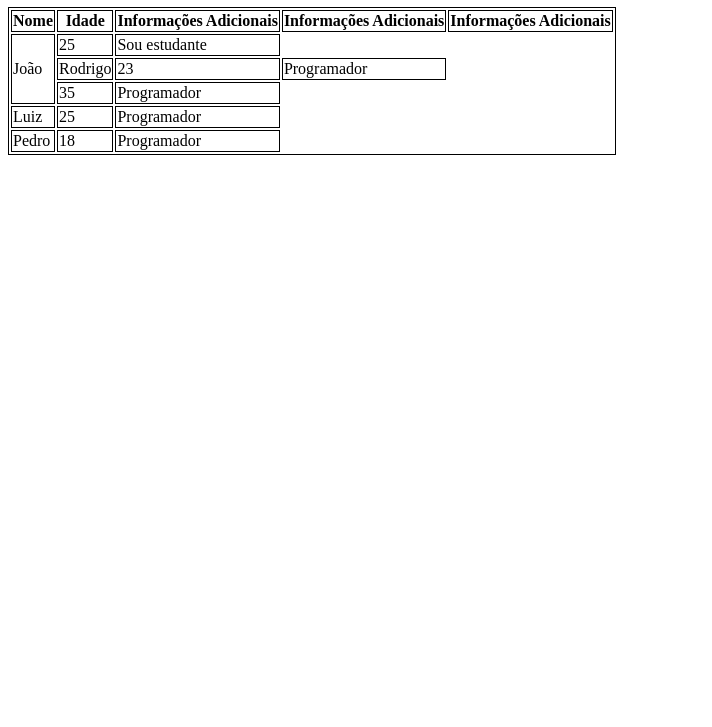
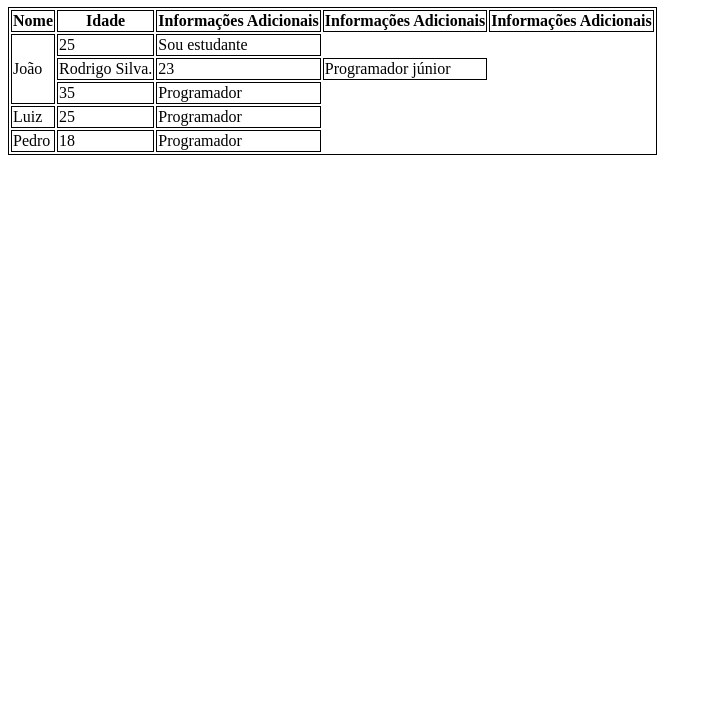
Before and after one commit to RodrigoFranci/aula-tabela, a plain HTML site: page index.html in a window 1280 px wide. Shown: the part 73-800 px from the top of the page, without its empty margins (0-712 px from the left). Drawn offline with Linux system fonts and the light colour scheme.

Commit message:
atualização linha 40 e 41

```diff
--- a/index.html
+++ b/index.html
@@ -37,9 +37,9 @@
                 <td>Sou estudante</td>
             </tr>
             <tr>
-                <td>Rodrigo</td>
+                <td>Rodrigo Silva.</td>
                 <td>23</td>
-                <td>Programador</td>
+                <td>Programador júnior</td>
             </tr>
             <tr>
                 <td>35</td>
```
